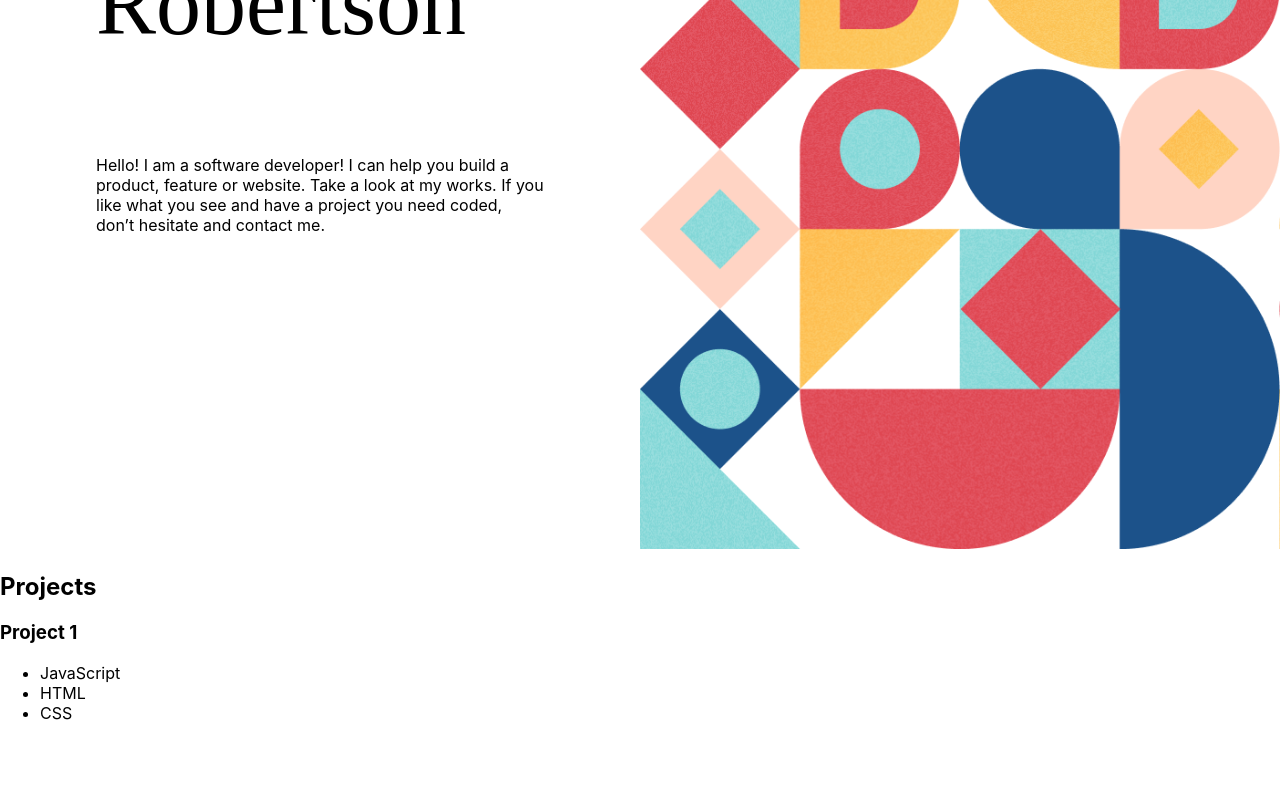
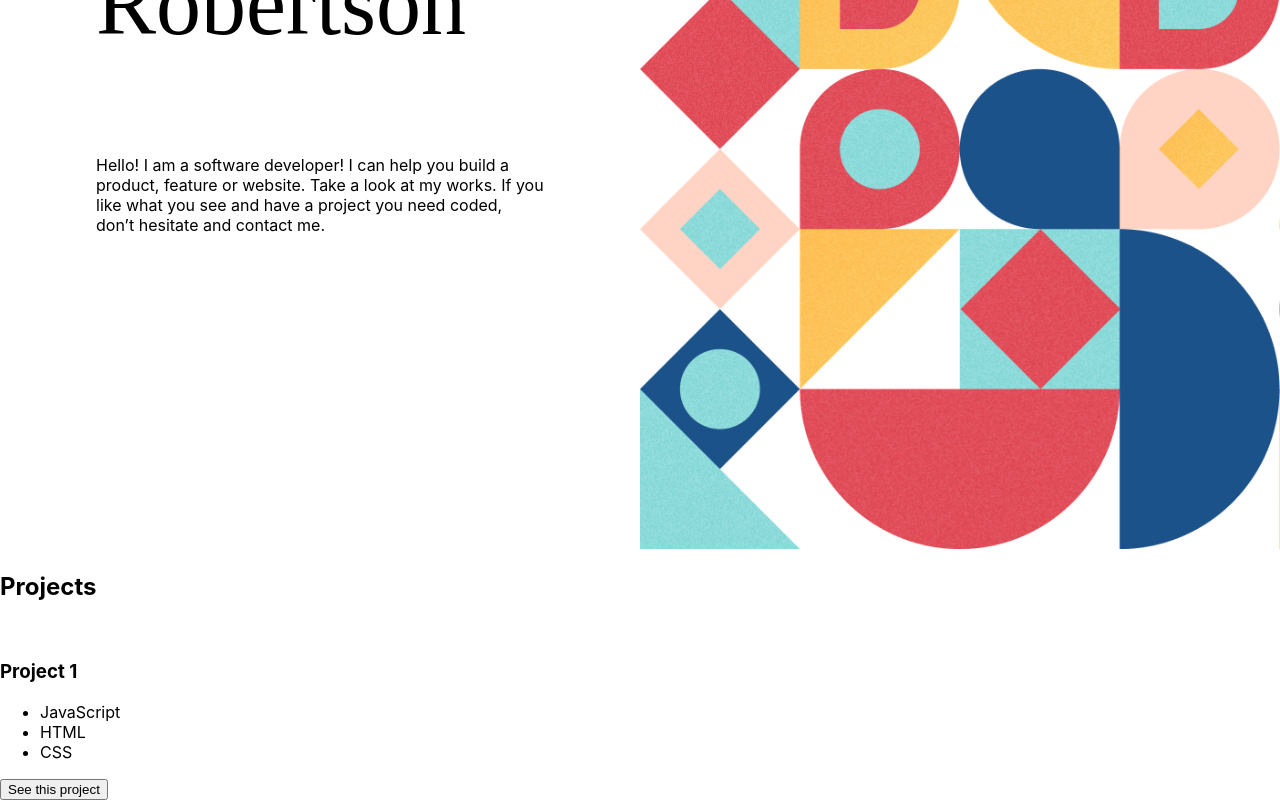
Before and after one commit to emyrue/my_portfolio, a React (Create React App) app: page / in a window 1280 px wide. Shown: the part 326-1126 px from the top of the page. Before the commit the page ends 1065 px from the top, so only its background shows below. Built offline with nearby package versions, Linux system fonts and the light colour scheme.

Commit message:
Elements for single project added

```diff
--- a/src/pages/Projects.js
+++ b/src/pages/Projects.js
@@ -6,6 +6,7 @@ function Projects() {
       class_names: "project project-one",
       class_names_2: "project-info project-info-one",
       class_names_3: "project-image project-image-one",
+      class_names_4: "project-blue project-blue-one",
       github_link: "",
       description: "My first project",
       screenshot: "",
@@ -17,6 +18,8 @@ function Projects() {
       {allProjects.map((project) => {
         return (
           <div className={project.class_names}>
+            <img className={project.class_names_3} src={project.screenshot} />
+            <div className={project.class_names_4}>
               <div className={project.class_names_2}>
                 <h3 className="project-title">{project.title}</h3>
                 <ul className="project-technologies">
@@ -24,6 +27,8 @@ function Projects() {
                     return (<li>{technology}</li>);
                   })}
                 </ul>
+              </div>
+              <button>See this project</button>
             </div>
           </div>
         );
```
Lines whose indentation alone changed are shown as unchanged.
